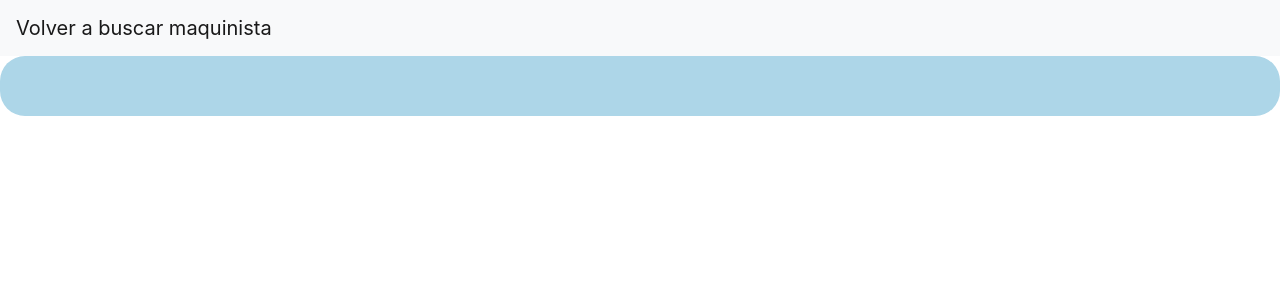
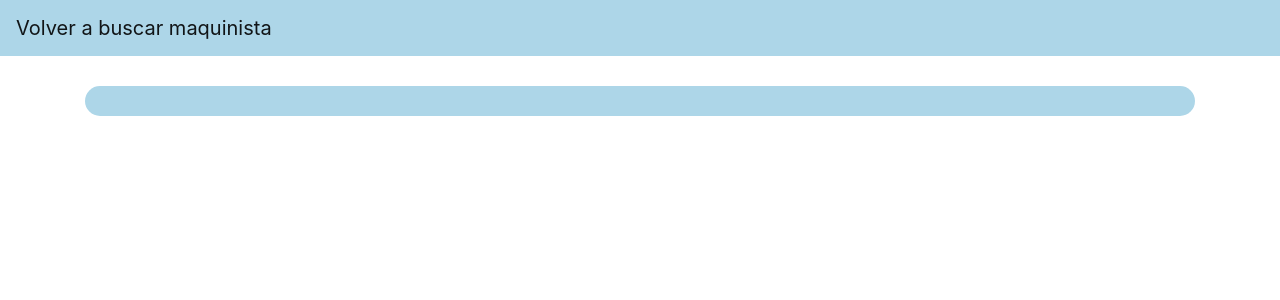
Before and after one commit to DatFerPa/neuralnetworkserver, a Flask app: template control_turnos/templates/ficherosTurno.html in a window 1280 px wide. Shown: the top 300 px of the page. Run offline with Flask 2, Linux system fonts and the light colour scheme; the template is opened without the code that fills it: most values are stand-ins (such as "Sample title", 1, 10 or a date in 2020); some libraries are stand-ins or nearby versions.

Commit message:
upsiwoopsie

```diff
--- a/control_turnos/templates/ficherosTurno.html
+++ b/control_turnos/templates/ficherosTurno.html
@@ -9,11 +9,12 @@
     <link href="{{ url_for('static', filename='general.css') }}" rel="stylesheet">
   </head>
   <body>
-    <nav class="navbar navbar-expand-lg navbar-light bg-light">
+    <nav class="navbar navbar-light" style="background-color: #add6e8;">
       <a class="navbar-brand" href="{{ url_for('main.buscarTurnosMaquinista') }}">Volver a buscar maquinista</a>
     </nav>
-    <div class="general-contenedor">
-      <div class="container">
+
+    <div class="container">
+      <div class="general-contenedor">
         <ul class="list-group">
         {% for i in range(ficheros_logs|length) %}
           <li class="list-group-item list-group-item-action"> <a href="{{ url_for('main.logsTurno',nombre_fichero_arg=ficheros_logs[i],nombre_turno_arg=nombre_turno,fecha_fichero_arg=fechas_ficheros) }}"> {{ fechas_ficheros[i] }} </a>  </li>
--- a/control_turnos/templates/listTurnos.html
+++ b/control_turnos/templates/listTurnos.html
@@ -11,8 +11,10 @@
     <nav class="navbar navbar-expand-lg navbar-light bg-light">
       <a class="navbar-brand" href="{{ url_for('main.buscarTurnosMaquinista') }}">Volver a buscar maquinista</a>
     </nav>
-    <div class="general-contenedor">
-      <div class="container">
+
+    <div class="container">
+      <div class="general-contenedor">
+
         <ul class="list-group">
           {% for turno in turnos %}
             <li class="list-group-item list-group-item-action"> <a href="{{ url_for('main.ficherosTurno',maquinista_arg=maquinista.id,turno_arg=turno.id) }}"> {{ turno.nombre_t }} </a>  </li>
--- a/control_turnos/templates/logsTurno.html
+++ b/control_turnos/templates/logsTurno.html
@@ -9,7 +9,7 @@
 
   </head>
   <body>
-    <nav class="navbar navbar-expand-lg navbar-light bg-light">
+    <nav class="navbar navbar-light" style="background-color: #add6e8;">
       <a class="navbar-brand" href="{{ url_for('main.buscarTurnosMaquinista') }}">Volver a buscar maquinista</a>
     </nav>
     <div class="container">
```
